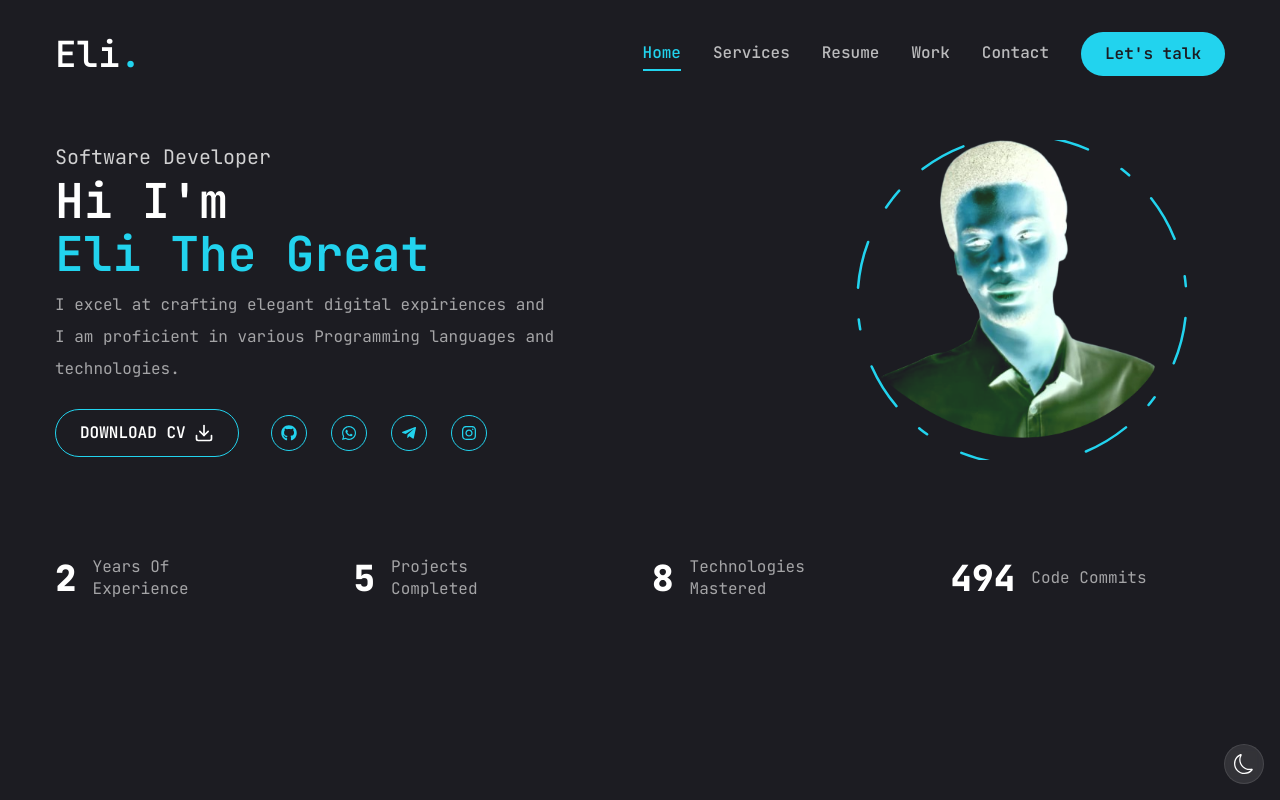
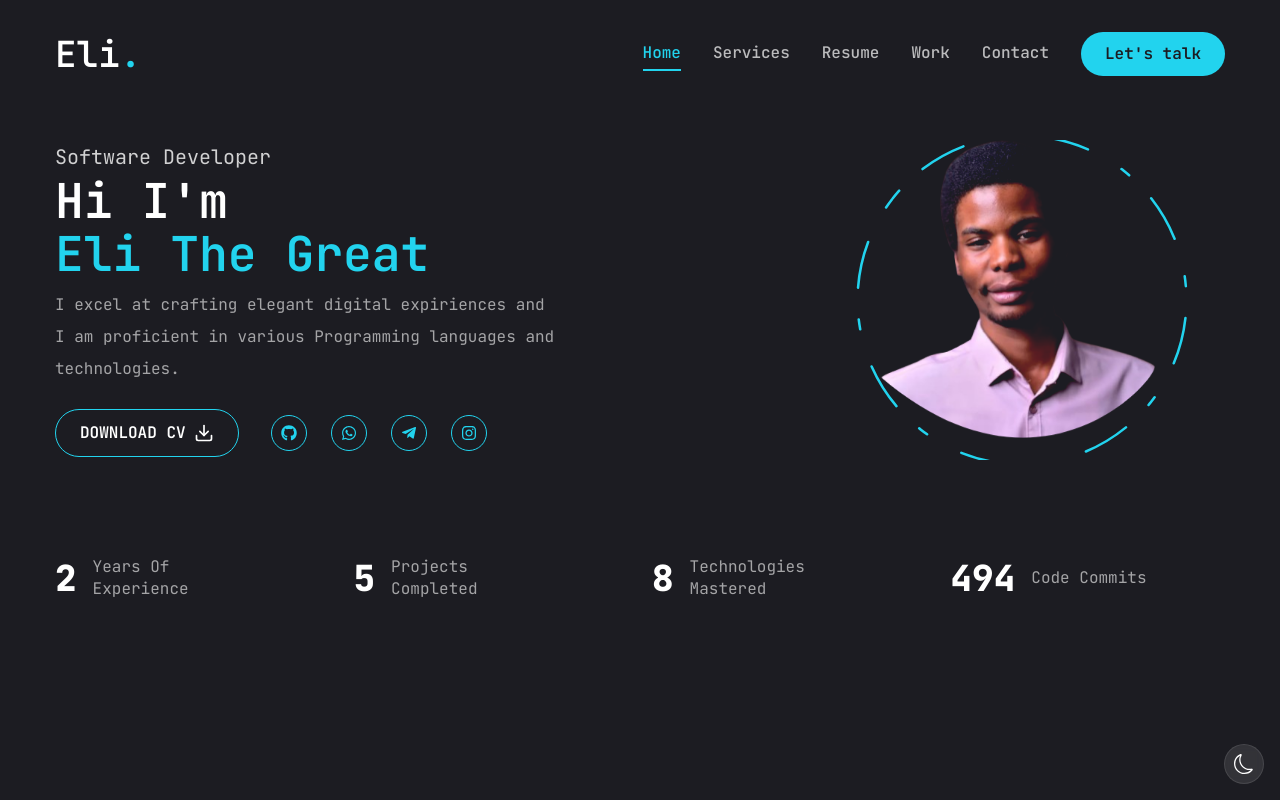
Before and after one commit to ETG1/Eli, a Next.js app: page / in a window 1280 px wide. Built offline with nearby package versions, Linux system fonts and the light colour scheme.

Commit message:
Photo component to handle both light and dark modes properly

```diff
--- a/components/Photo.jsx
+++ b/components/Photo.jsx
@@ -19,7 +19,7 @@ const Photo = () => {
             opacity: 1,
             transition: { delay: 2.4, duration: 0.4, ease: "easeInOut"},
           }}
-          className="w-[248px] h-[248px] xl:w-[398px] xl:h-[298px] mix-blend-lighten dark:mix-blend-lighten mix-blend-normal absolute"
+          className="w-[248px] h-[248px] xl:w-[398px] xl:h-[298px] absolute"
         >
           <Image
             src="/assets/Ph0t0.png"
@@ -27,7 +27,7 @@ const Photo = () => {
             quality={100}
             fill
             alt=""
-            className="object-contain dark:invert"
+            className="object-contain mix-blend-darken dark:mix-blend-lighten"
           />
         </motion.div>
         {/* Circle */}
```
